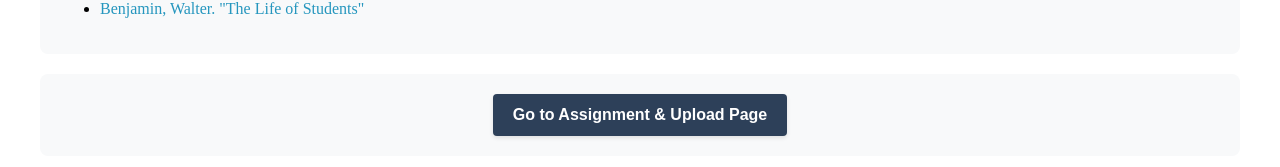
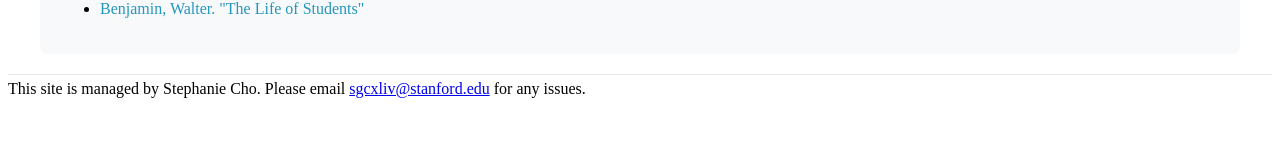
Before and after one commit to sgcxliv/calledliving, a Next.js app: page /lifecycle/1 in a window 1280 px wide. Shown: the part 785-952 px from the top of the page. After the commit the page ends 891 px from the top, so only its background shows below. Built offline with nearby package versions, Linux system fonts and the light colour scheme; no server answers.

Commit message:
Update [id].js

```diff
--- a/pages/lifecycle/[id].js
+++ b/pages/lifecycle/[id].js
@@ -3,7 +3,6 @@ import Layout from '../../components/Layout';
 import { useRouter } from 'next/router';
 import { useState, useEffect } from 'react';
 import { supabase } from '../../lib/supabaseClient';
-import Link from 'next/link';
 
 export default function LifecyclePage() {
   const router = useRouter();
@@ -77,27 +76,6 @@ export default function LifecyclePage() {
             </ul>
           </div>
         </div>
-
-        {/* Link to upload page */}
-        <div style={{ padding: '20px', backgroundColor: '#f8f9fa', borderRadius: '8px', marginBottom: '20px', textAlign: 'center' }}>
-          <Link href={`/lifecycle/upload/${id}`} passHref>
-            <button
-              style={{
-                backgroundColor: '#2d4059',
-                color: 'white',
-                border: 'none',
-                padding: '12px 20px',
-                borderRadius: '4px',
-                cursor: 'pointer',
-                fontSize: '16px',
-                fontWeight: 'bold',
-                boxShadow: '0 2px 4px rgba(0,0,0,0.1)'
-              }}
-            >
-              Go to Assignment & Upload Page
-            </button>
-          </Link>
-        </div>
       </div>
     </Layout>
   );
```
